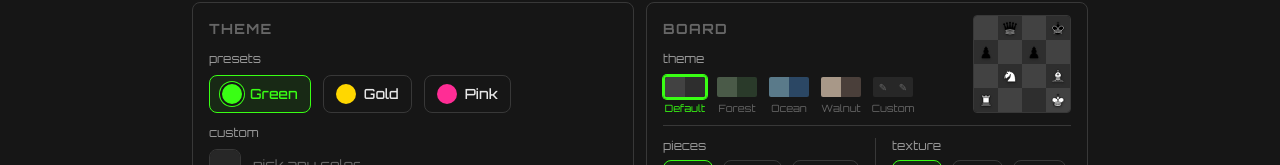
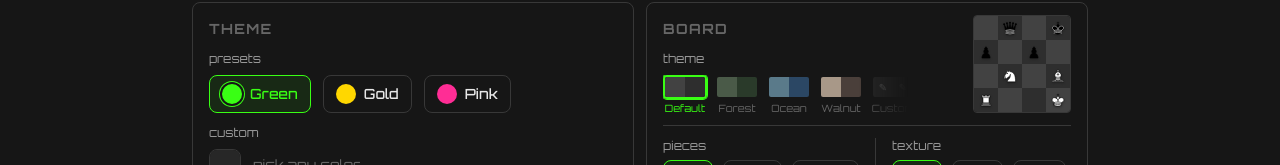
Before and after one commit to elicoggins/unpuzzle, a Next.js app: page /settings in a window 1280 px wide. Shown: the part 117-282 px from the top of the page. Built offline with nearby package versions, Linux system fonts and the light colour scheme.

Commit message:
settings scrolling

```diff
--- a/src/app/settings/page.tsx
+++ b/src/app/settings/page.tsx
@@ -321,7 +321,7 @@ export default function SettingsPage() {
           <div className="border border-border rounded-lg p-4 space-y-3 relative">
             {/* 4×4 mini preview — positioned in top-right over header/label whitespace */}
             <div
-              className="absolute top-3 right-4 inline-grid rounded overflow-hidden border border-border"
+              className="absolute top-3 right-4 z-10 inline-grid rounded overflow-hidden border border-border"
               style={{
                 gridTemplateColumns: "repeat(4, 24px)",
                 gridTemplateRows: "repeat(4, 24px)",
@@ -374,7 +374,13 @@ export default function SettingsPage() {
             {/* Board theme */}
             <div className="space-y-2">
               <div className="text-xs text-text-secondary">theme</div>
-              <div className="flex items-center gap-2 flex-wrap">
+              <div
+                className="flex items-center gap-2 overflow-x-auto max-w-[60%]"
+                style={{
+                  maskImage: "linear-gradient(to right, black 80%, transparent 100%)",
+                  WebkitMaskImage: "linear-gradient(to right, black 80%, transparent 100%)",
+                }}
+              >
                   {BOARD_THEMES.map((theme, i) => {
                     const isActive =
                       boardThemeChoice.type === "preset" &&
@@ -521,7 +527,7 @@ export default function SettingsPage() {
             <div className="border-t border-border" />
 
             {/* Pieces + Texture side by side */}
-            <div className="flex gap-4">
+            <div className="flex gap-4 overflow-x-auto">
               {/* Piece set */}
               <div className="space-y-1.5">
                 <div className="text-xs text-text-secondary">pieces</div>
```
